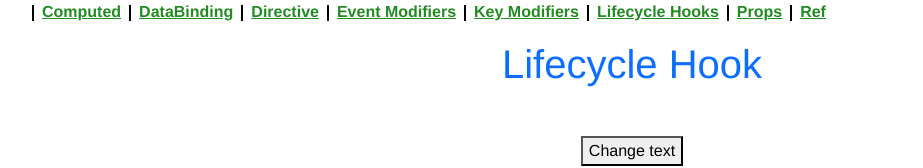
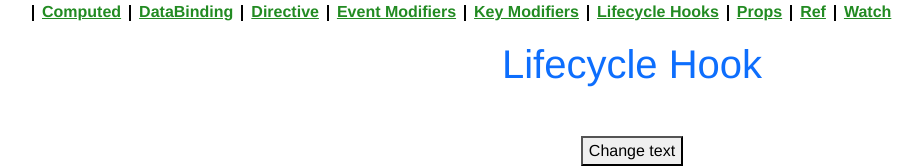
Before and after one commit to phamtuannghia22/vuejs-demo, a Vue app: page / in a window 1280 px wide. Shown: the top 168 px of the page, without its empty margins (8-931 px from the left). Built offline with nearby package versions, Linux system fonts and the light colour scheme.

Commit message:
coding watch

```diff
--- a/src/App.vue
+++ b/src/App.vue
@@ -22,7 +22,8 @@ export default {
         {title: 'Computed', url: '/Computed'},
         {title: 'Lifecycle Hooks', url: '/Lifecycle-Hooks'},
         {title: 'Props', url: '/Props'},
-        {title: 'Ref', url: '/Ref'}
+        {title: 'Ref', url: '/Ref'},
+        {title: 'Watch', url: '/Watch'}
       ]
     }
   },
```
